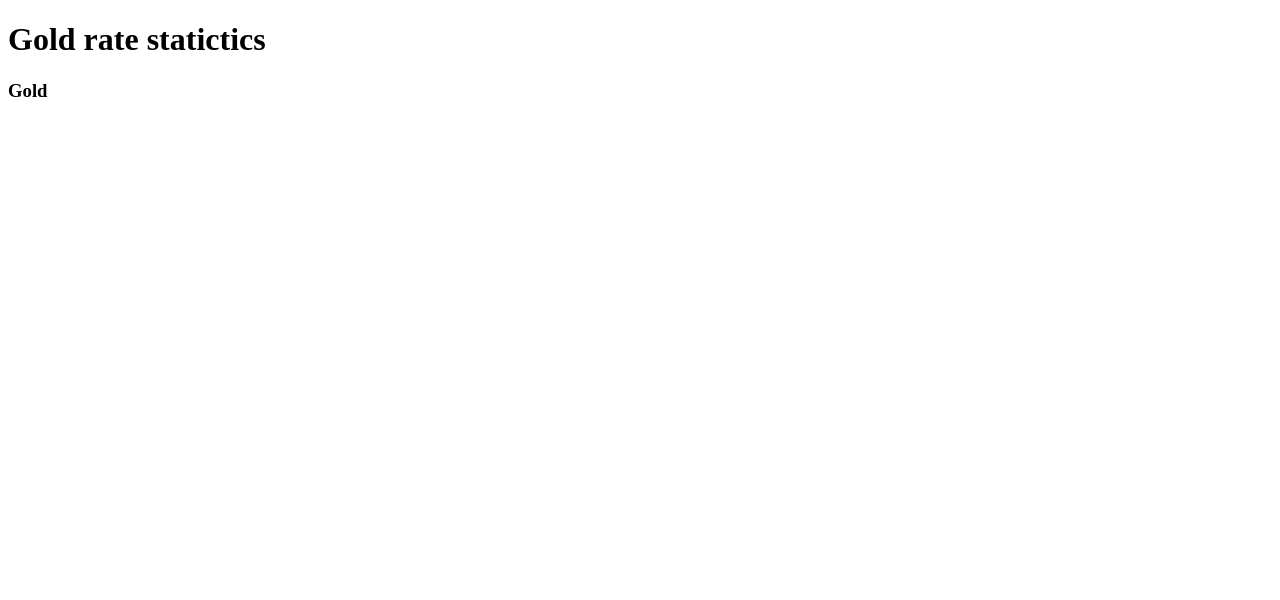
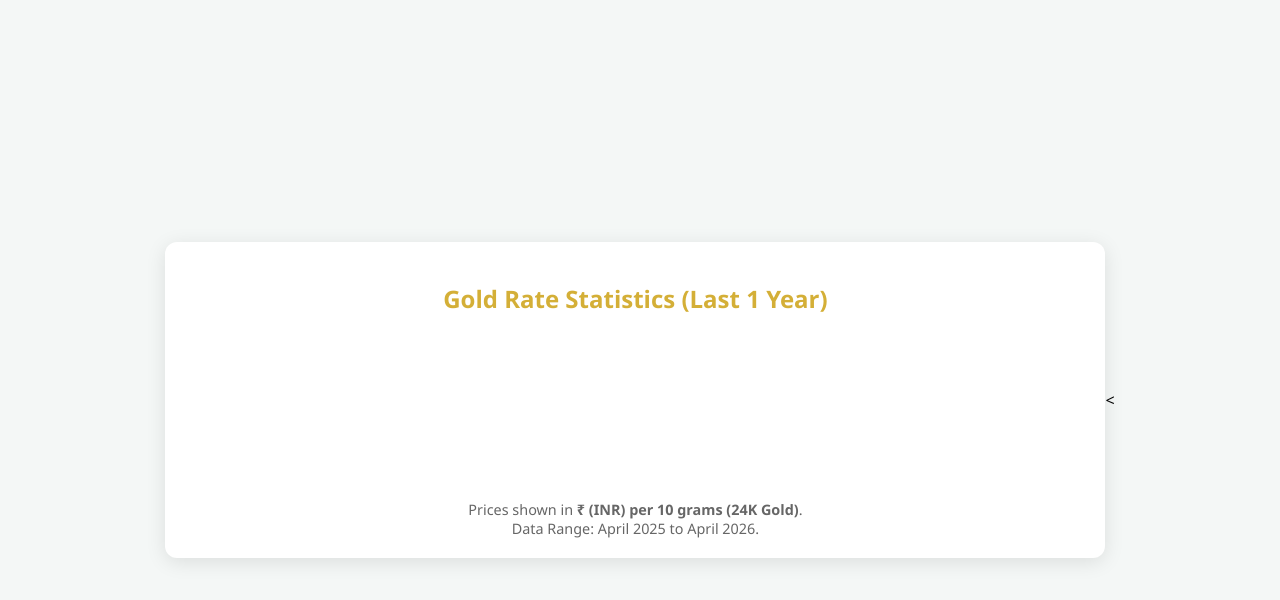
Before and after one commit to sanjaynilavan6767/sanjay-lab-fat, a plain HTML site: page index.html in a window 1280 px wide. Drawn offline with Linux system fonts and the light colour scheme.

Commit message:
Update index.html

```diff
--- a/index.html
+++ b/index.html
@@ -1,31 +1,53 @@
 <!DOCTYPE html>
-<html>
+<html lang="en">
 <head>
-    <title>GOLD RATE STOCK LIMITED</title>
+    <meta charset="UTF-8">
+    <meta name="viewport" content="width=device-width, initial-scale=1.0">
+    <title>Gold Rate Statistics - 1 Year</title>
+
     <style>
-        table { width: 80%; border-collapse: collapse; margin-top: 20px; }
-        th, td { border: 1px solid black; padding: 12px; text-align: left; }
-        th { background-color: #f2f2f2; }
+        body {
+            font-family: 'Segoe UI', Tahoma, Geneva, Verdana, sans-serif;
+            background-color: #f4f7f6;
+            display: flex;
+            justify-content: center;
+            align-items: center;
+            height: 100vh;
+            margin: 0;
+        }
+        .container {
+            width: 80%;
+            max-width: 900px;
+            background: white;
+            padding: 20px;
+            border-radius: 12px;
+            box-shadow: 0 4px 20px rgba(0,0,0,0.1);
+        }
+        h2 {
+            text-align: center;
+            color: #d4af37; /* Gold color */
+            margin-bottom: 20px;
+        }
+        .stats {
+            text-align: center;
+            font-size: 0.9em;
+            color: #666;
+            margin-top: 10px;
+        }
     </style>
 </head>
 <body>
-    <h1>Gold rate statictics</h1>
 
+<div class="container">
+    <h2>Gold Rate Statistics (Last 1 Year)</h2>
+    <canvas id="goldChart"></canvas>
+    <div class="stats">
+        Prices shown in <strong>₹ (INR) per 10 grams (24K Gold)</strong>.
+        <br>Data Range: April 2025 to April 2026.
+    </div>
+</div>
 
-    <h3>Gold</h3>
-    <table>
-        <tr>
+<
 
-        </tr>
-        <tr>
-
-        </tr>
-        <tr>
-
-        </tr>
-        <tr>
-
-        </tr>
-    </table>
 </body>
 </html>
```
